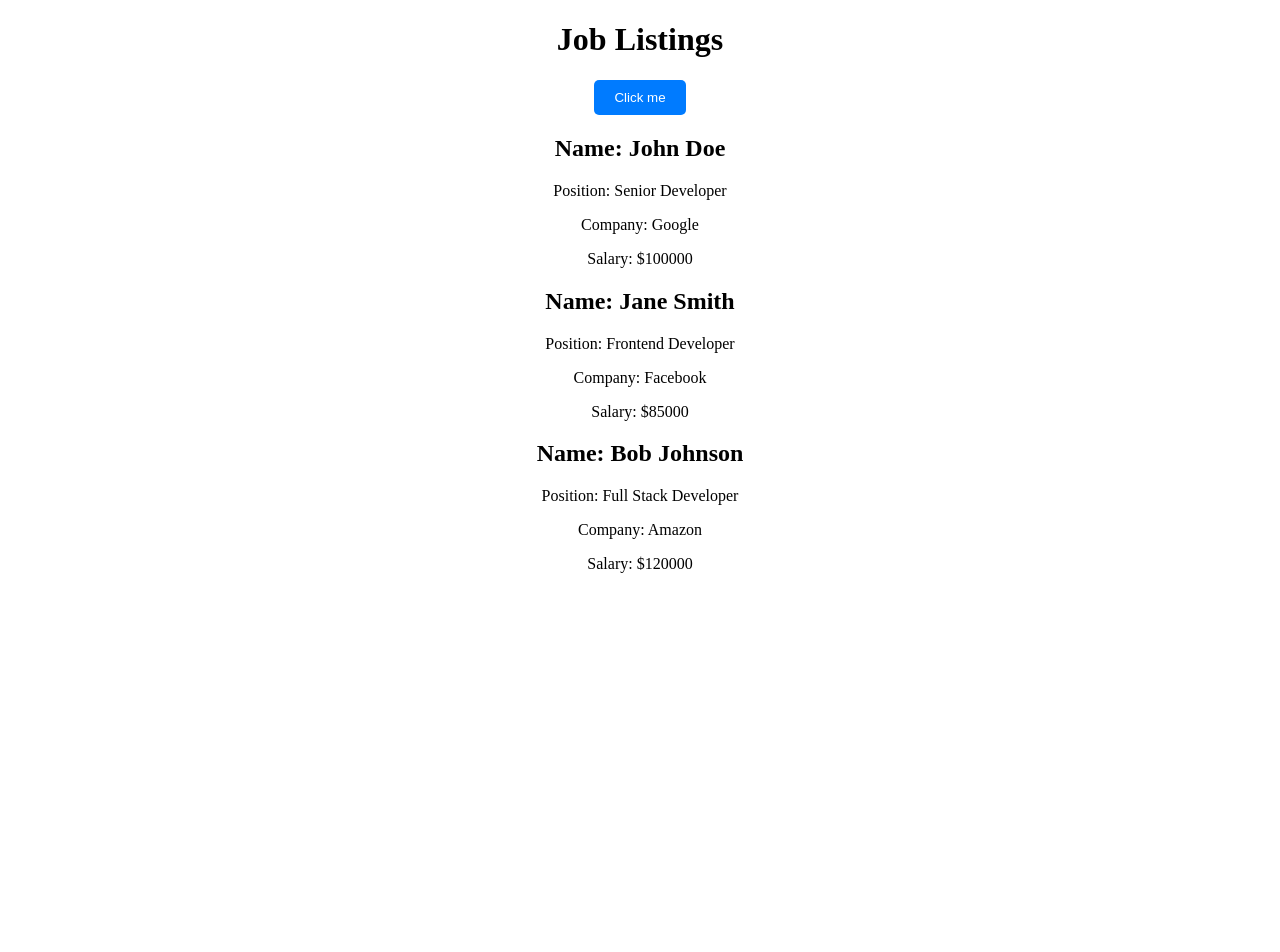
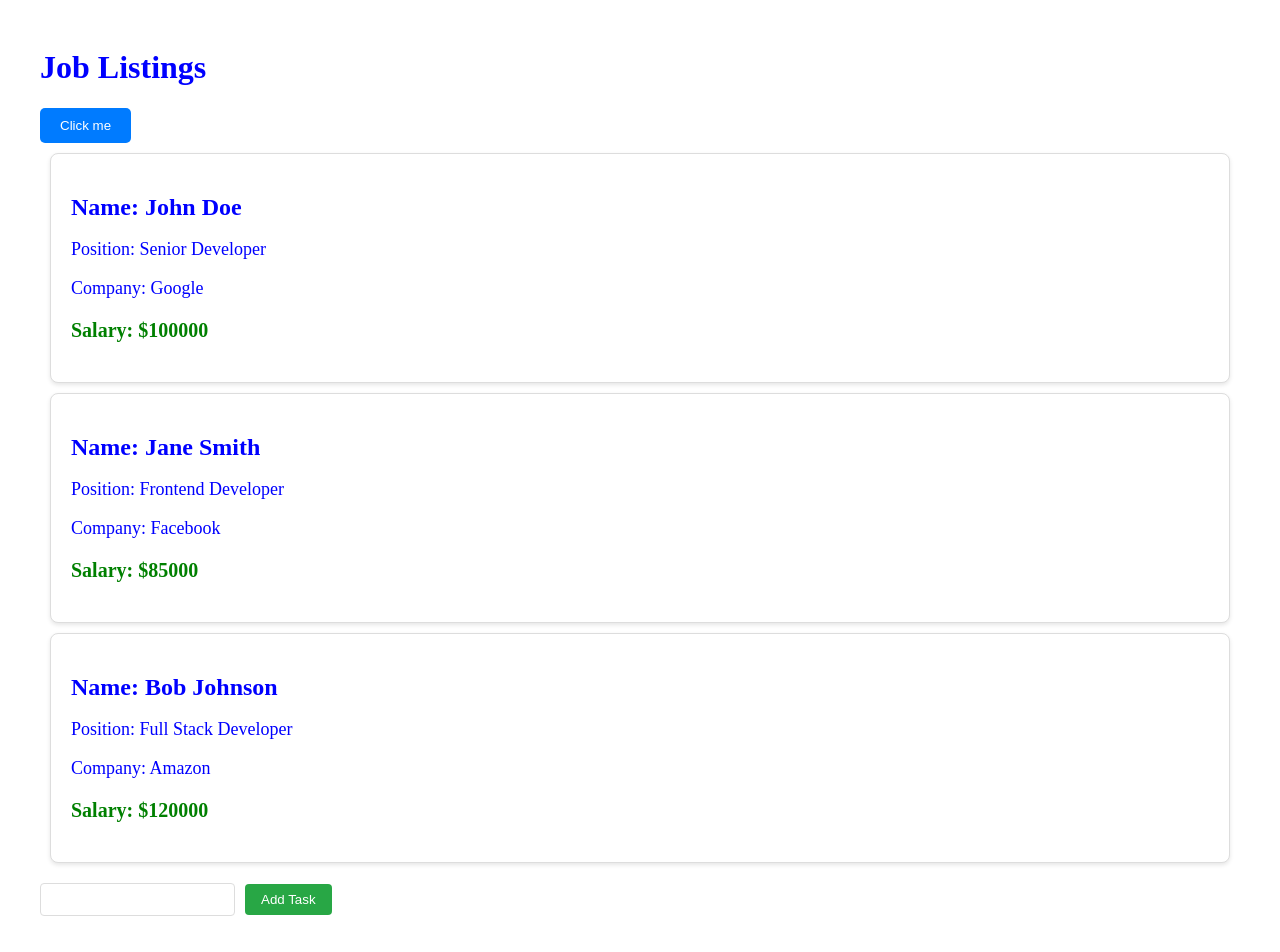
Before and after one commit to Dflexcee/reactProjects, a React (Create React App) app: page / in a window 1280 px wide. Shown: the top 952 px of the page. Before the commit the page ends 800 px from the top, so only its background shows below. Built offline with nearby package versions, Linux system fonts and the light colour scheme.

Commit message:
i removed tailwind for now becaue it conflict the code, which inwill add later. i have also added another compnet  whci i did not create separate componet, but added it in app.js.(i added function of todo list))

```diff
--- a/package.json
+++ b/package.json
@@ -35,10 +35,5 @@
       "last 1 firefox version",
       "last 1 safari version"
     ]
-  },
-  "devDependencies": {
-    "autoprefixer": "^10.4.21",
-    "postcss": "^8.5.3",
-    "tailwindcss": "^4.1.2"
   }
 }
--- a/src/App.js
+++ b/src/App.js
@@ -3,11 +3,30 @@ import Salary from './components/Salary';
 import { useState } from 'react';
 
 function App() {
-    const [textColor, setTextColor] = useState("black");
+    const [textColor, setTextColor] = useState("blue");
+    const [todoList, setTodoList] = useState([]);
+    const [newTask, setNewTask] = useState("");
 
     const handleClick = () => {
         setTextColor(textColor === "black" ? "red" : "black");
     }
+
+    const handleChange = (event) => {
+        setNewTask(event.target.value);
+    };
+
+    const addTask = () => {
+        const task = {
+            id: todoList.length === 0 ? 1 : todoList[todoList.length - 1].id + 1,
+            taskName: newTask,
+        };
+        setTodoList([...todoList, task]);
+        setNewTask(""); // Clear input after adding task
+    };
+
+    const deleteTask = (id) => {
+        setTodoList(todoList.filter((task) => task.id !== id));
+    };
 
     const jobListings = [
         {
@@ -31,7 +50,11 @@ function App() {
     ];
 
     return (
-        <div className="App">
+        <div style={{
+            padding: '20px',
+            maxWidth: '1200px',
+            margin: '0 auto'
+        }}>
             <h1 style={{ color: textColor }}>Job Listings</h1>
             <button
                 onClick={handleClick}
@@ -49,6 +72,63 @@ function App() {
             {jobListings.map((listing, index) => (
                 <Salary key={index} jobDetails={listing} textColor={textColor} />
             ))}
+
+            <div className="addTask" style={{ marginTop: '20px' }}>
+                <input
+                    value={newTask}
+                    onChange={handleChange}
+                    style={{
+                        padding: '8px',
+                        marginRight: '10px',
+                        borderRadius: '4px',
+                        border: '1px solid #ddd'
+                    }}
+                />
+                <button
+                    onClick={addTask}
+                    style={{
+                        padding: '8px 16px',
+                        backgroundColor: '#28a745',
+                        color: 'white',
+                        border: 'none',
+                        borderRadius: '4px',
+                        cursor: 'pointer'
+                    }}
+                >
+                    Add Task
+                </button>
+            </div>
+            <div className="list" style={{ marginTop: '20px' }}>
+                {todoList.map((task) => (
+                    <div
+                        key={task.id}
+                        style={{
+                            display: 'flex',
+                            justifyContent: 'space-between',
+                            alignItems: 'center',
+                            padding: '10px',
+                            margin: '5px 0',
+                            backgroundColor: '#f8f9fa',
+                            borderRadius: '4px'
+                        }}
+                    >
+                        <h3 style={{ margin: '0' }}>{task.taskName}</h3>
+                        <button
+                            onClick={() => deleteTask(task.id)}
+                            style={{
+                                padding: '5px 10px',
+                                backgroundColor: '#dc3545',
+                                color: 'white',
+                                border: 'none',
+                                borderRadius: '4px',
+                                cursor: 'pointer'
+                            }}
+                        >
+                            X
+                        </button>
+                    </div>
+                ))}
+            </div>
         </div>
     );
 }
--- a/src/components/Salary/Salary.js
+++ b/src/components/Salary/Salary.js
@@ -2,11 +2,24 @@ import React from 'react';
 
 function Salary({ jobDetails, textColor }) {
   return (
-    <div className="p-6 m-4 bg-white rounded-lg shadow-md hover:shadow-lg transition-all duration-300 border border-gray-200">
-      <h2 style={{ color: textColor }}>Name: {jobDetails.name}</h2>
-      <p style={{ color: textColor }}>Position: {jobDetails.position}</p>
-      <p style={{ color: textColor }}>Company: {jobDetails.company}</p>
-      <p className="text-xl font-semibold text-green-600">
+    <div style={{
+      padding: '20px',
+      margin: '10px',
+      backgroundColor: 'white',
+      borderRadius: '8px',
+      boxShadow: '0 2px 4px rgba(0,0,0,0.1)',
+      border: '1px solid #ddd'
+    }}>
+      <h2 style={{ color: textColor, fontSize: '24px', marginBottom: '10px' }}>
+        Name: {jobDetails.name}
+      </h2>
+      <p style={{ color: textColor, fontSize: '18px', marginBottom: '8px' }}>
+        Position: {jobDetails.position}
+      </p>
+      <p style={{ color: textColor, fontSize: '18px', marginBottom: '8px' }}>
+        Company: {jobDetails.company}
+      </p>
+      <p style={{ color: 'green', fontSize: '20px', fontWeight: 'bold' }}>
         Salary: ${jobDetails.salary}
       </p>
     </div>
--- a/src/index.css
+++ b/src/index.css
@@ -1,10 +1,20 @@
-@tailwind base;
-@tailwind components;
-@tailwind utilities;
-
-/* Your regular CSS can go here */
+/* Base styles */
 :root {
   --text-color: black;
+}
+
+body {
+  margin: 0;
+  font-family: -apple-system, BlinkMacSystemFont, 'Segoe UI', 'Roboto', 'Oxygen',
+    'Ubuntu', 'Cantarell', 'Fira Sans', 'Droid Sans', 'Helvetica Neue',
+    sans-serif;
+  -webkit-font-smoothing: antialiased;
+  -moz-osx-font-smoothing: grayscale;
+}
+
+code {
+  font-family: source-code-pro, Menlo, Monaco, Consolas, 'Courier New',
+    monospace;
 }
 
 .custom-style {
```
Also changed, not shown: tailwind.config.js (deleted, +0 -10 lines), 1 other file (tests, documents, lock files or other folders).
